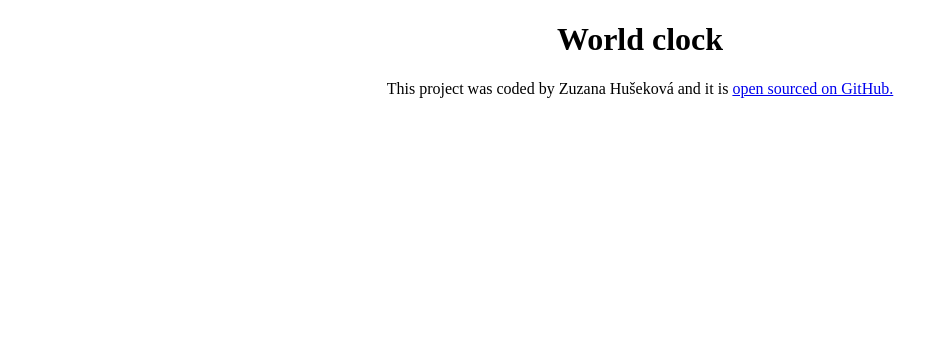
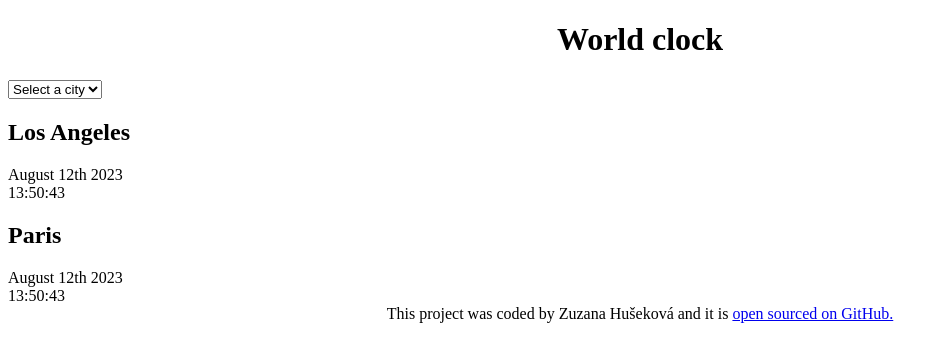
Before and after one commit to zuzhus/world-clock, a plain HTML site: page index.html in a window 1280 px wide. Shown: the whole page, without its empty margins (0-948 px from the left). Drawn offline with Linux system fonts and the light colour scheme.

Commit message:
added basic html

```diff
--- a/index.html
+++ b/index.html
@@ -8,7 +8,30 @@
     <title>World clock by Zuzana Hušeková</title>
   </head>
   <body>
+    <div class="container">
     <h1>World clock</h1>
+<select>
+    <option value="">Select a city</option>
+<option value="">London</option>
+<option value="">New York</option>
+<option value="">Auckland</option>
+<option value="">Tokyo</option>
+</select>
+
+<div class="city">
+<h2>Los Angeles</h2>
+<div class="date">August 12th 2023</div>
+<div class="time">13:50:43</div>
+</div>
+</div>
+
+<div class="city">
+<h2>Paris</h2>
+<div class="date">August 12th 2023</div>
+<div class="time">13:50:43</div>
+</div>
+</div>
+
     <footer>
       This project was coded by Zuzana Hušeková and it is <a href="https://github.com/zuzhus/world-clock" target="_blank"> open
       sourced on GitHub.
```
